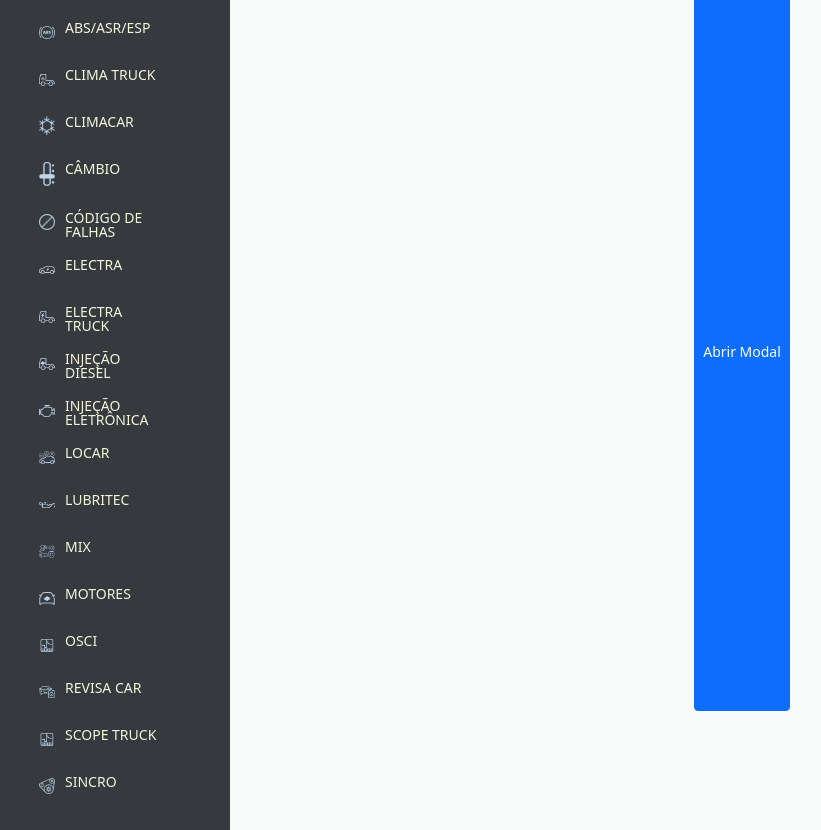
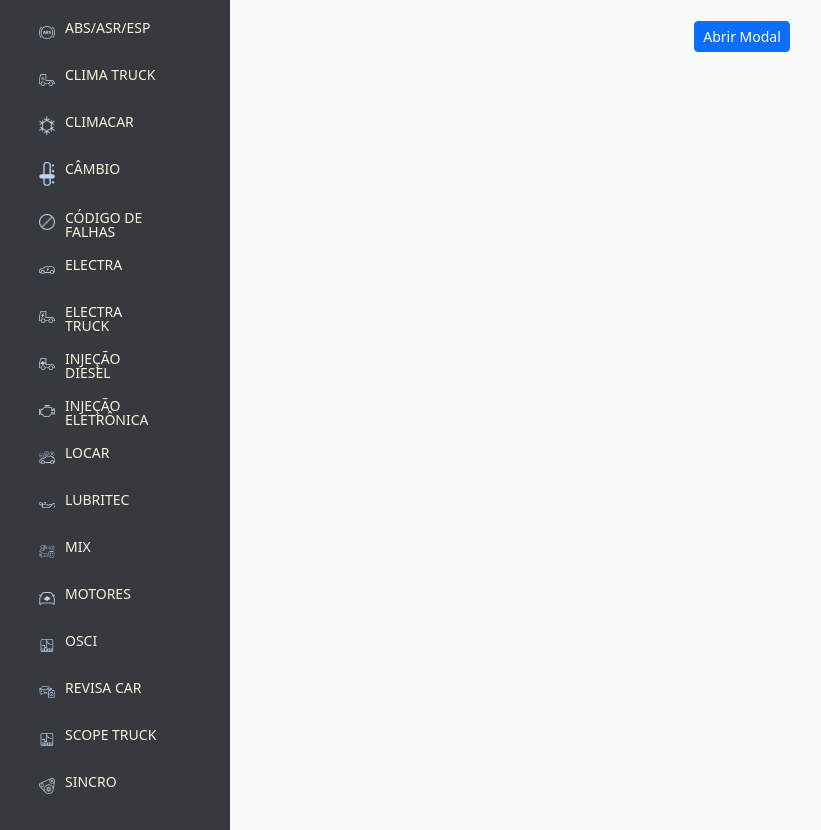
Before and after one commit to WellingtondaSilvaLima/simplocode, a plain HTML site: page index.html in a window 1280 px wide. Shown: the part 89-919 px from the top of the page, without its empty margins (26-847 px from the left). Drawn offline with nearby package versions, Linux system fonts and the light colour scheme.

Commit message:
Position CSS

```diff
--- a/style.css
+++ b/style.css
@@ -104,6 +104,7 @@ hr {
 
 .conteudo-busca-code {
   display: flex;
+  align-items: start;
   justify-content: center;
   position: fixed;
   bottom: 0;
@@ -113,7 +114,5 @@ hr {
 }
 
 section button {
-display: flex;
-align-items: center;
-justify-content: center;
+  margin-top: 30px;
 }
```
